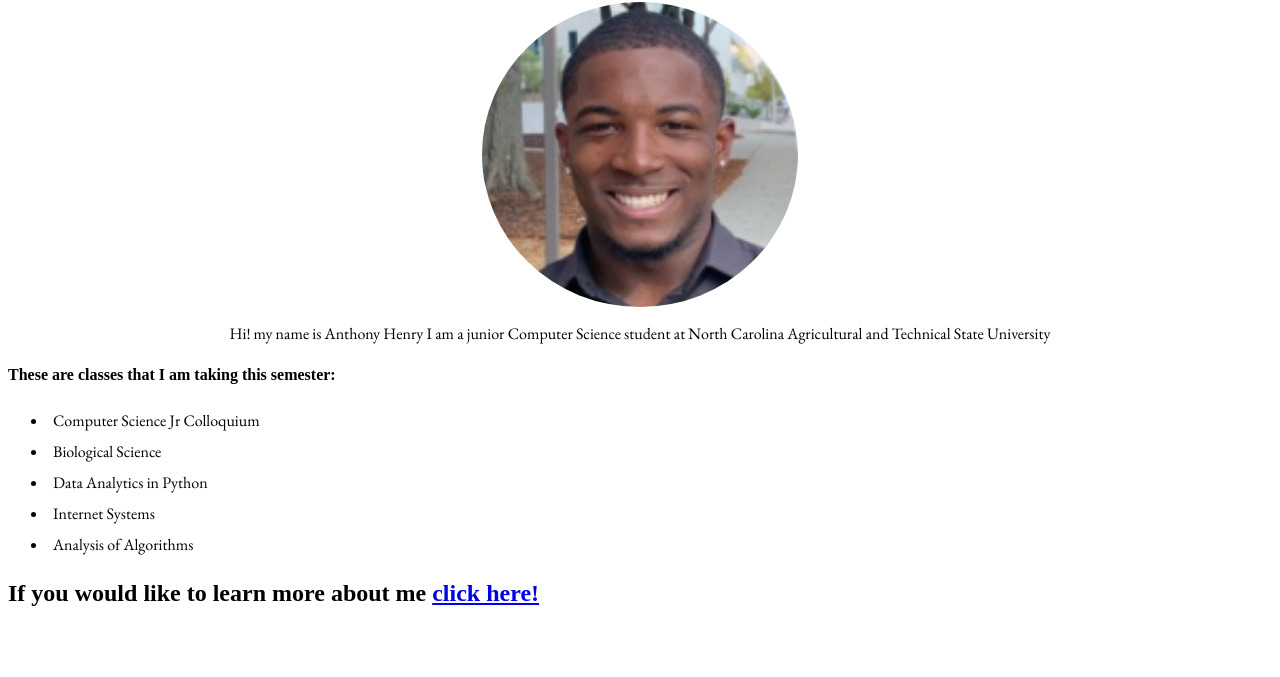
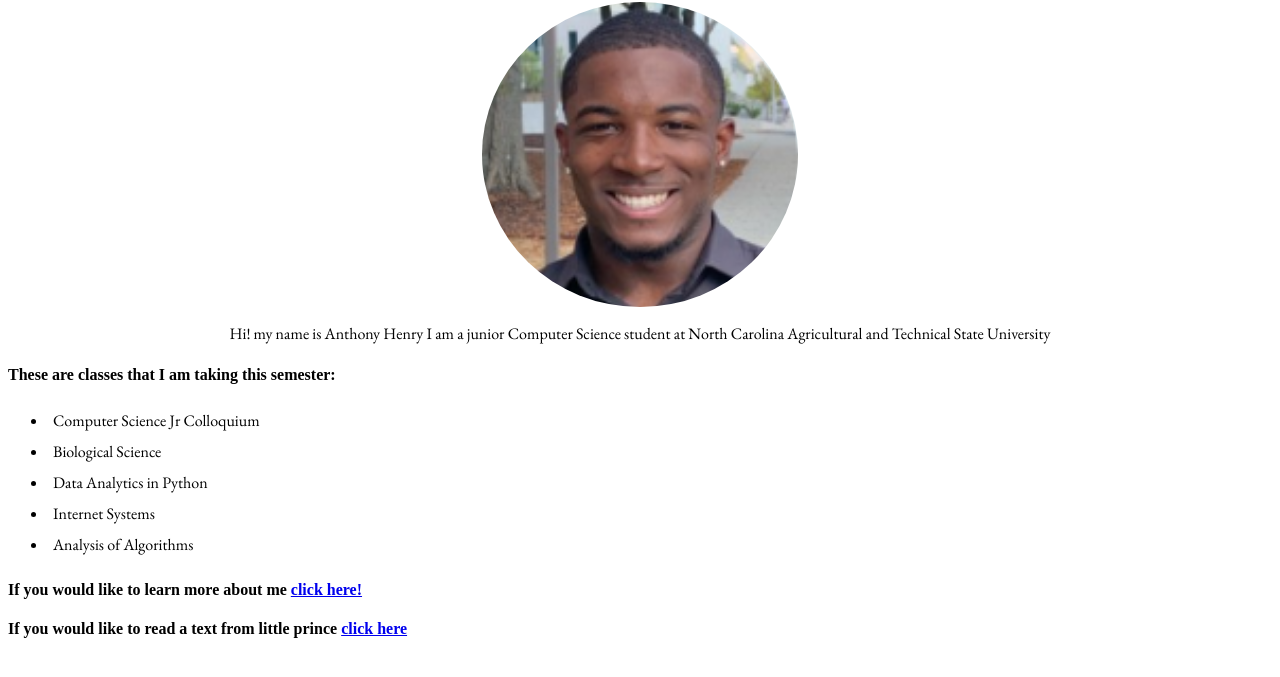
Before and after one commit to ahenry890/ahenry890.github.io, a plain HTML site: page index.html in a window 1280 px wide. Shown: the part 83-760 px from the top of the page. Drawn offline with nearby package versions, Linux system fonts and the light colour scheme.

Commit message:
Link to little prince in home page added & link to home in little prince added

```diff
--- a/index.html
+++ b/index.html
@@ -40,6 +40,7 @@
     <li>Internet Systems</li>
     <li>Analysis of Algorithms</li>
 </ul>
-<h2 style = "vertical-align: text-bottom" >If you would like to learn more about me <a href = "introduction.html">click here!</a></h2>
+<h4 style = "vertical-align: text-bottom" >If you would like to learn more about me <a href = "introduction.html">click here!</a></h4>
+<h4>If you would like to read a text from little prince <a href = "little_prince.html">click here</a></h4>
 </body>
 </html>
```
Also changed, not shown: little_prince.html (+4 -0 lines).
